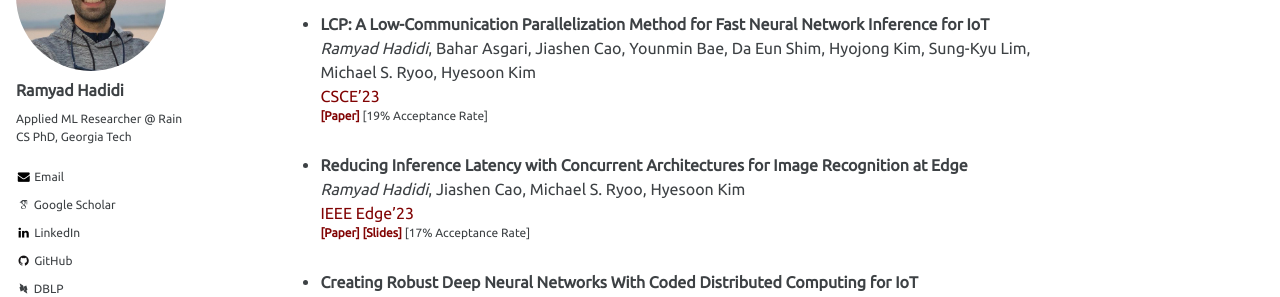
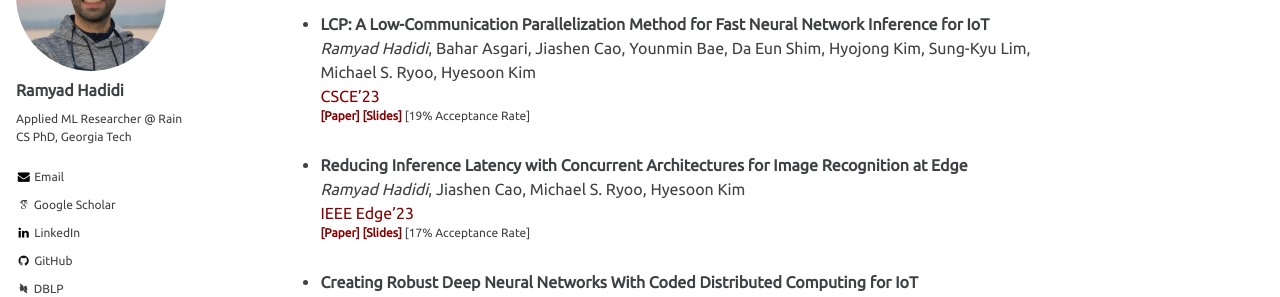
Before and after one commit to ramyadhadidi/ramyadhadidi.github.io, a Jekyll site: the page built from _pages/publications.md, in a window 1280 px wide and 900 px high. Shown: the part 184-481 px from the top of the window. Built offline with Jekyll 4.4.1, drawn with Linux system fonts in a browser that asks for light colours; some web fonts are replaced.

Commit message:
lcp slides

```diff
--- a/_pages/publications.md
+++ b/_pages/publications.md
@@ -13,7 +13,8 @@ title: "Publications"
       _Ramyad Hadidi_, Bahar Asgari, Jiashen Cao, Younmin Bae, Da Eun Shim, Hyojong Kim, Sung-Kyu Lim, Michael S. Ryoo, Hyesoon Kim
       [CSCE'23](https://american-cse.org/csce2023/conferences-ICOMP)
       <sup>
-      [__[Paper]__](https://ramyadhadidi.github.io/files/hadidi_csce_icomp23_lcp.pdf)
+      [__[Paper]__](https://ramyadhadidi.github.io/files/hadidi-csce23-LCP.pdf)
+      [__[Slides]__](https://ramyadhadidi.github.io/files/hadidi-csce23-LCP-slides.pdf)
       [19% Acceptance Rate]
       <sup>
 
```
Also changed, not shown: 3 other files.
